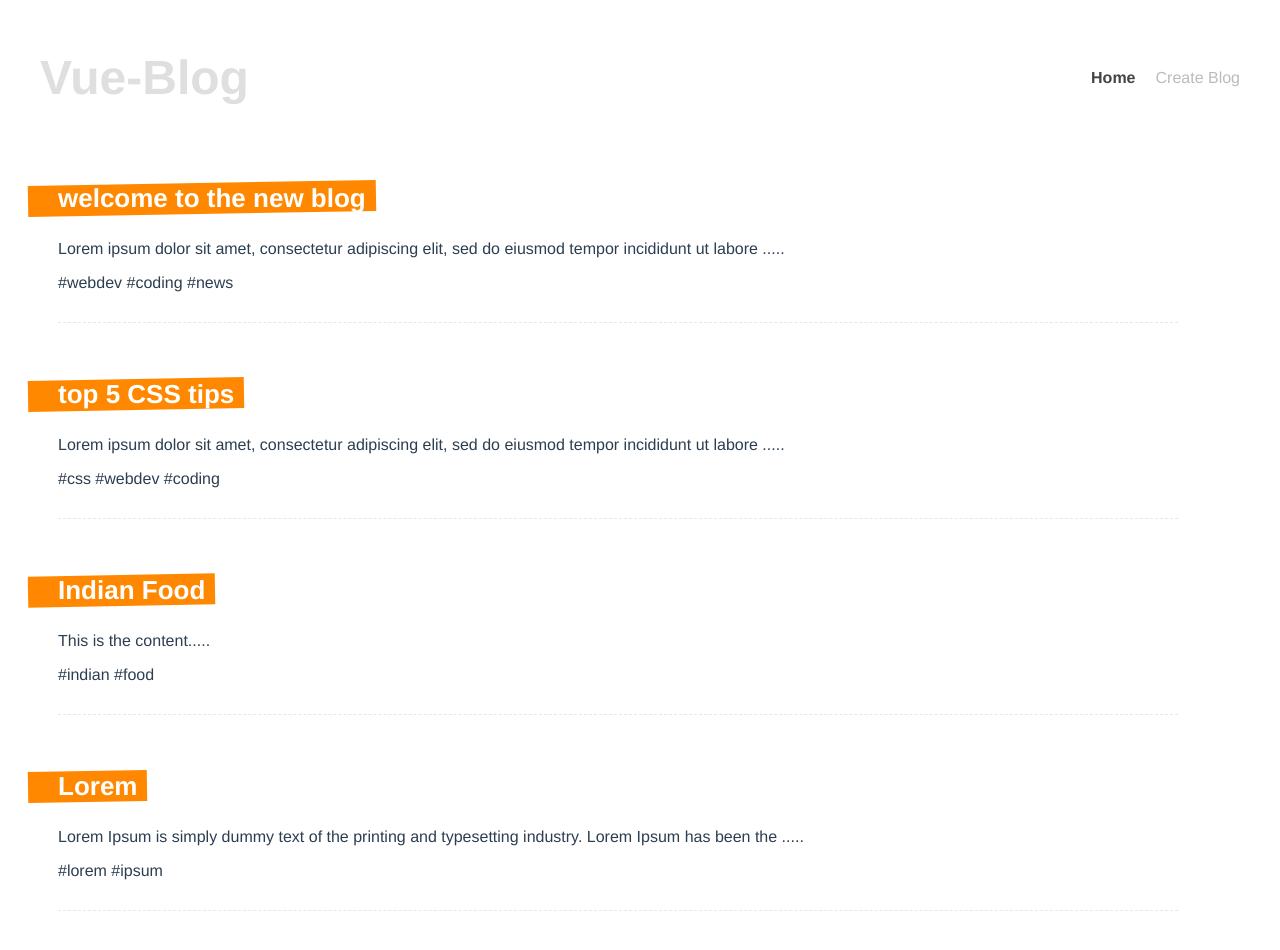
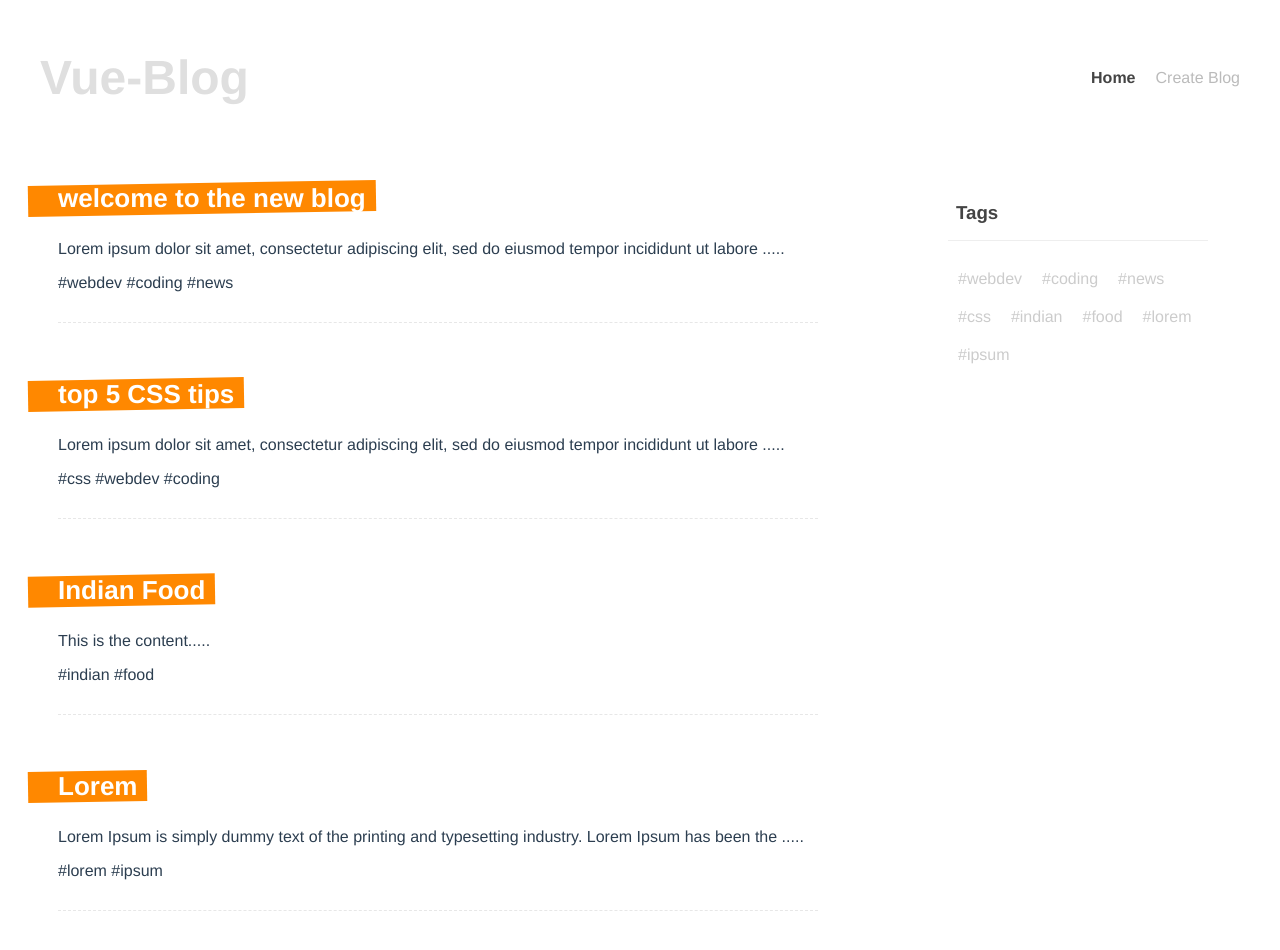
Before and after one commit to MajorChe/Vue-Blog-App, a Vue app: page / in a window 1280 px wide. Shown: the top 950 px of the page. Built offline with nearby package versions, Linux system fonts and the light colour scheme; data requests are answered from the project's data file.

Commit message:
add tag cloud component to display tags

```diff
--- a/src/components/PostListItem.vue
+++ b/src/components/PostListItem.vue
@@ -5,7 +5,9 @@
     </router-link>
     <p>{{ snippet }}</p>
     <span v-for="tag in post.tags" :key="tag">
-      #{{ tag }}
+      <!-- <router-link :to="{ name: 'TagView', params: { tag: tag } }"> -->
+        #{{ tag }}
+      <!-- </router-link> -->
     </span>
   </div>
 </template>
--- /dev/null
+++ b/src/components/TagCloud.vue
@@ -0,0 +1,44 @@
+<template>
+  <div class="tag-cloud">
+    <h3>Tags</h3>
+    <div v-for="tag in tags" :key="tag">
+      <router-link :to="{ name: 'TagView', params: { tag: tag } }">
+        #{{ tag }}
+      </router-link>
+    </div>
+  </div>
+</template>
+
+<script>
+import useTags from "../composables/useTags";
+export default {
+  props: ["posts"],
+  setup(props) {
+    const { tags } = useTags(props.posts);
+    return { tags };
+  },
+};
+</script>
+
+<style>
+.tag-cloud {
+  padding: 10px;
+}
+.tag-cloud h3 {
+  border-bottom: 1px solid #eee;
+  padding: 16px 8px;
+  color: #444;
+}
+.tag-cloud div {
+  display: inline-block;
+  padding: 10px;
+}
+.tag-cloud a {
+  color: #ccc;
+  text-decoration: none;
+}
+.tag-cloud a.router-link-active {
+  color: #ff8800;
+  font-weight: bold;
+}
+</style>
--- /dev/null
+++ b/src/composables/useTags.js
@@ -0,0 +1,15 @@
+import { ref } from "vue";
+
+const useTags = (posts) => {
+  const tags = ref([]);
+  const tagSet = new Set();
+
+  posts.forEach((item) => {
+    item.tags.forEach((tag) => tagSet.add(tag));
+  });
+  tags.value = [...tagSet];
+
+  return { tags };
+};
+
+export default useTags;
--- a/src/views/Home.vue
+++ b/src/views/Home.vue
@@ -1,8 +1,11 @@
 <template>
   <div class="home">
     <div v-if="error">{{ error }}</div>
-    <div v-if="posts.length">
+    <div v-if="posts.length" class="layout">
+      <div class="post-list">
         <PostList :posts="posts" />
+      </div>
+      <TagCloud :posts="posts" />
     </div>
     <div v-else>Loading...</div>
   </div>
@@ -11,9 +14,10 @@
 <script>
 import getPosts from "../composables/getPosts";
 import PostList from "../components/PostList.vue";
+import TagCloud from "../components/TagCloud.vue";
 export default {
   name: "Home",
-  components: { PostList },
+  components: { PostList, TagCloud },
   setup() {
     const { posts, error, load } = getPosts();
     load();
@@ -28,4 +32,9 @@
   margin: 0;
   padding: 10px;
 }
+.layout {
+  display: grid;
+  grid-template-columns: 3fr 1fr;
+  gap: 80px;
+}
 </style>
```
Lines whose indentation alone changed are shown as unchanged.
